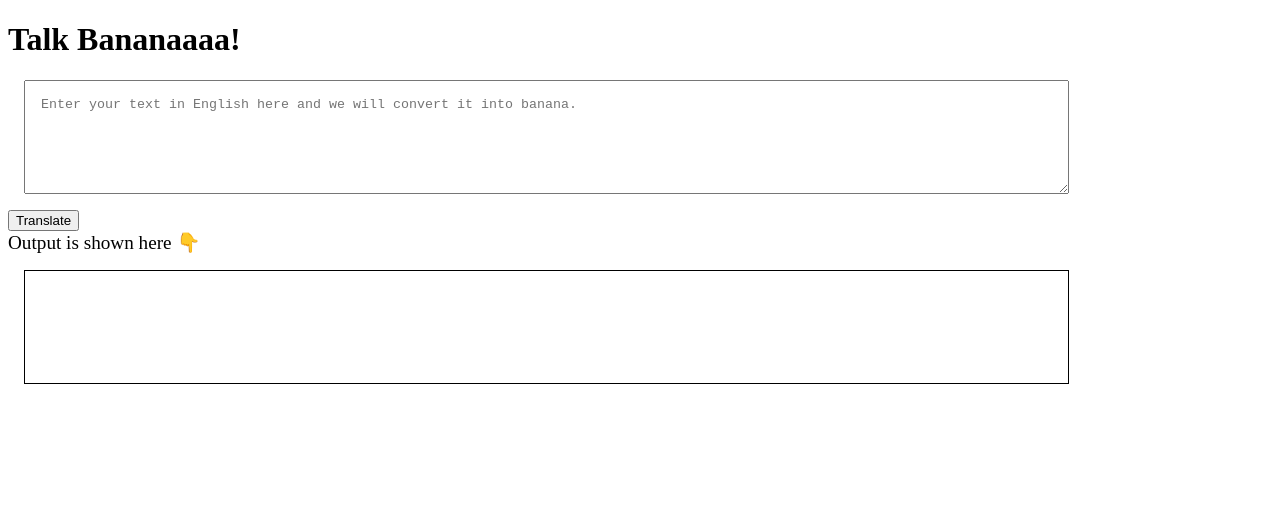
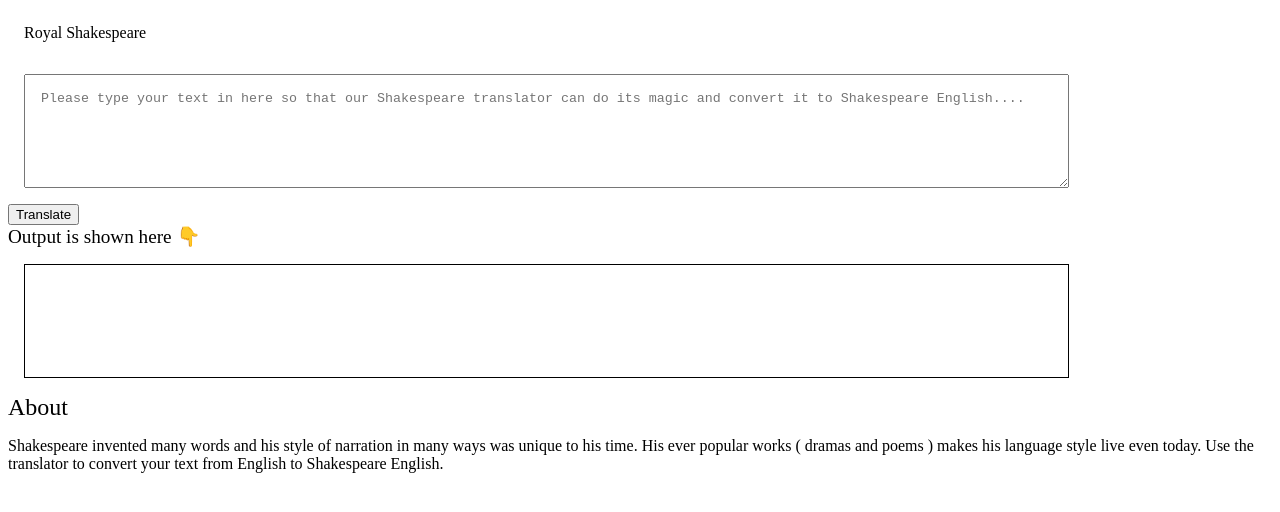
Before and after one commit to suneha11/Banana-talk, a plain HTML site: page index.html in a window 1280 px wide. Drawn offline with Linux system fonts and the light colour scheme.

Commit message:
final-structure

```diff
--- a/index.html
+++ b/index.html
@@ -5,7 +5,10 @@
     <meta charset="UTF-8">
     <meta http-equiv="X-UA-Compatible" content="IE=edge">
     <meta name="viewport" content="width=device-width, initial-scale=1.0">
-    <title>Banana Speaks</title>
+    <link rel="stylesheet" href="styles.css">
+
+    <title>Shakespeare</title>
+
     <style>
         textarea {
             width: 80%;
@@ -23,18 +26,43 @@
             margin: 1rem;
             padding: 1rem;
         }
+
+        #title-bar{
+            font font-size: 3rem;
+            padding: 1rem
+        }
+
+        #output{
+             padding: 1rem;
+             font-size: large ;
+        }
+
     </style>
 </head>
 
 <body>
-    <h1>Talk Bananaaaa!</h1>
+    <nav>
+        <div id="title-bar">
+            Royal Shakespeare
+        <div>
+    </nav>
+
     <textarea id="txt-input"
-        placeholder="Enter your text in English here and we will convert it into banana."></textarea>
+        placeholder="Please type your text in here so that our Shakespeare translator can do its magic and convert it to Shakespeare English...."></textarea>
     <button id="btn-translate">Translate</button>
 
     <div style="font-size: larger;">Output is shown here 👇</div>
     <div id="output"></div>
 
+    <footer>
+        <div style="font-size: x-large;">About</div>
+        <p>
+            Shakespeare invented many words and his style of narration in many ways was unique to his time. His ever popular works ( dramas and poems ) makes his language style live even today.
+            Use the translator
+            to convert your text from English to Shakespeare English.
+        </p>
+    </footer>
+
     <script src="app.js" type="text/javascript"></script>
 </body>
 
```
Also changed, not shown: images/bg.png (added).
